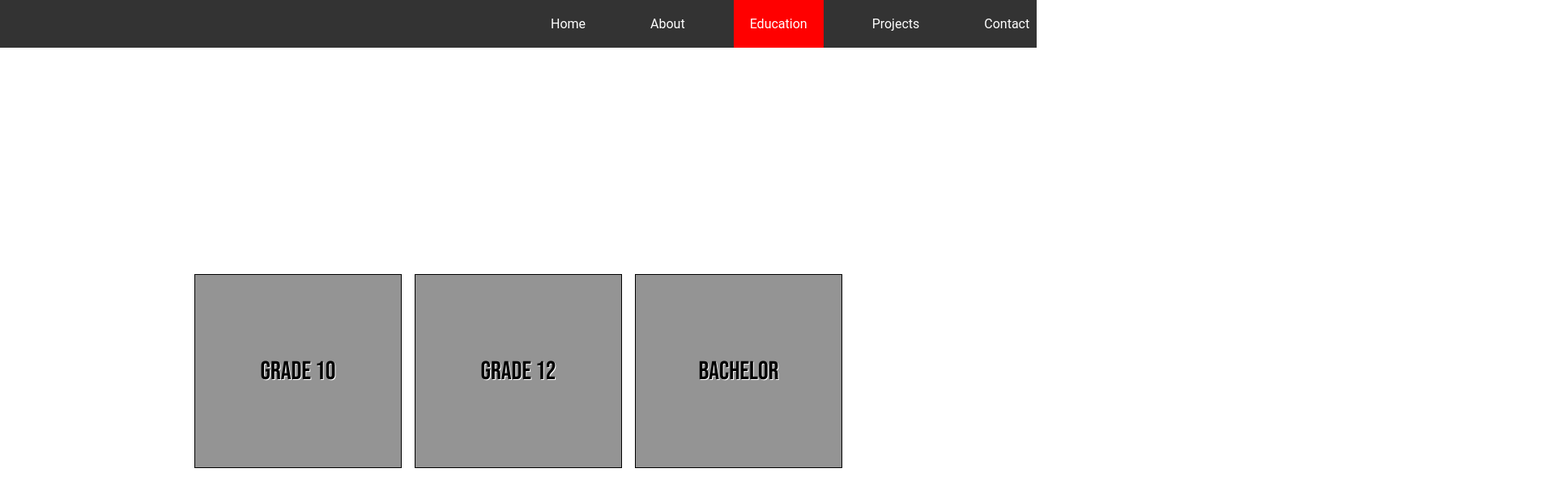
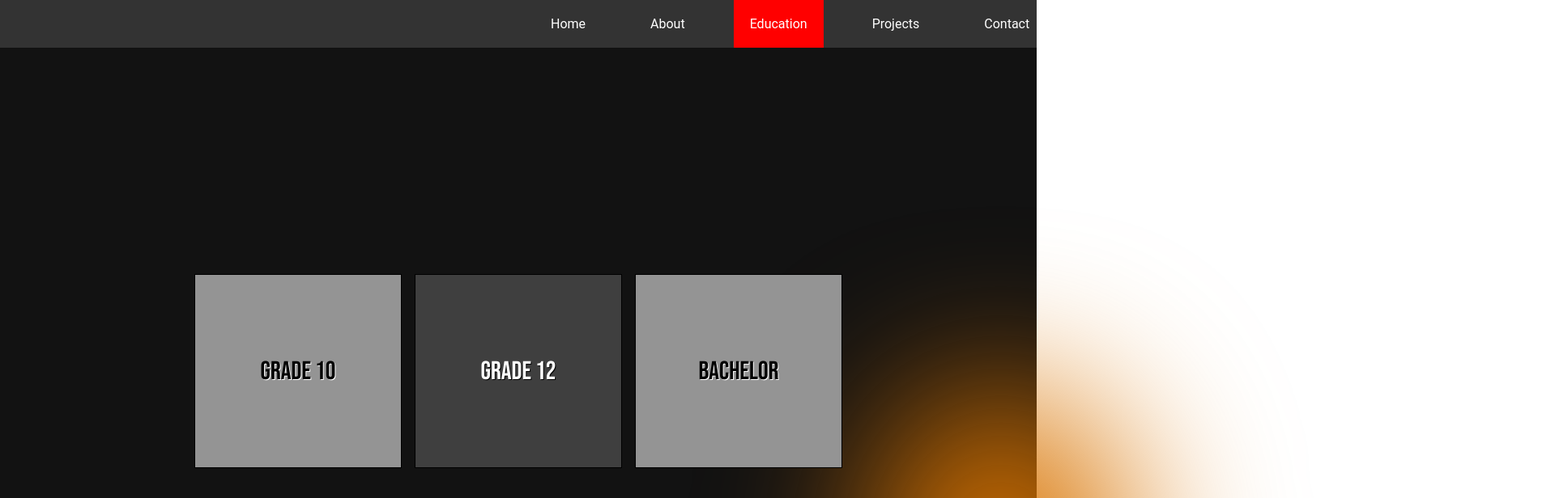
Before and after one commit to sanjograiofficial/portfolio-with-react, a React (Vite) app: page /education in a window 1280 px wide. Shown: the top 616 px of the page at 81% size, 1920 px wide, since content can reach past the window. Built offline with nearby package versions, Linux system fonts and the light colour scheme.

Commit message:
Modified Edu page

```diff
--- a/src/App.css
+++ b/src/App.css
@@ -7,6 +7,7 @@
 }
 body {
   font-family: "Roboto", sans-serif;
+  overflow: hidden;
 }
 .container {
   width: 100%;
@@ -20,8 +21,9 @@ body {
   display: flex;
   justify-content: flex-end;
   align-items: center;
-  width: 100%;
+  width: 100vw;
   height: auto;
+  z-index: 1;
 }
 .navbar ul {
   display: flex;
@@ -63,7 +65,7 @@ body {
   z-index: -1;
 }
 .home:hover::before {
-  filter: blur(5px) grayscale(0);
+  filter: blur(0px) grayscale(0);
 }
 .red {
   background-color: red;
@@ -75,10 +77,11 @@ body {
 
 .about {
   height: 100%;
-  width: 100%;
+  width: 100vw;
   background-color: #686868;
   color: #fff;
   font-size: 1.5rem;
+  overflow-y: scroll;
 }
 .about h1,
 h3 {
@@ -148,6 +151,67 @@ h3 {
   align-items: center;
   height: 100vh;
   width: 100vw;
+  background-color: #121212;
+}
+.edu-container::before {
+  content: "";
+  position: absolute;
+  background-color: rgb(216, 115, 0);
+  height: 50%;
+  width: 25%;
+  border-radius: 50%;
+  filter: blur(100px);
+  right: -10px;
+  bottom: -10%;
+  z-index: 0;
+  animation: float 5s linear infinite;
+}
+@keyframes float {
+  0% {
+    right: -500px;
+  }
+  25% {
+    right: 500px;
+  }
+  50% {
+    right: 1000px;
+  }
+  75% {
+    right: 2100px;
+  }
+  100% {
+    right: 2200%;
+  }
+}
+.edu-container::after {
+  content: "";
+  position: absolute;
+  background-color: rgb(0, 191, 216);
+  height: 50%;
+  width: 25%;
+  border-radius: 50%;
+  filter: blur(100px);
+  left: -10px;
+  top: -10%;
+  z-index: 0;
+  animation: float-2 3s linear infinite;
+}
+@keyframes float-2 {
+  0% {
+    left: -500px;
+  }
+  25% {
+    left: 500px;
+  }
+  50% {
+    left: 1000px;
+  }
+  75% {
+    left: 2100px;
+  }
+  100% {
+    left: 2200%;
+  }
 }
 .card {
   border: 1px solid black;
@@ -161,8 +225,12 @@ h3 {
   flex-direction: column;
   justify-content: center;
   align-items: center;
+  z-index: 1;
 }
-.hover{
+.card:hover {
+  transform: scale(1.1px);
+}
+.hover {
   display: block;
   text-align: center;
 }
--- a/src/pages/Education.jsx
+++ b/src/pages/Education.jsx
@@ -1,29 +1,30 @@
 import React, { useState } from "react";
 import data from "./data";
 export default function Education() {
-  const [hover, setHover] = useState(false);
+  const [hover, setHover] = useState(null);
 
-  const handleMouseEnter = () => {
-    setHover(true);
+  const handleMouseEnter = (getCurrentId) => {
+    setHover(getCurrentId === hover ? null : getCurrentId);
   };
   const handleMouseLeave = () => {
-    setHover(false);
+    setHover(null);
   };
-  console.log(data);
 
   return (
-    <div>
+    <div className="edu-body">
       {data && data.length > 0 ? (
         <div className="edu-container">
           {data.map((dataItem) => (
             <div
               key={dataItem.id}
-              className="card card-1"
-              onMouseEnter={handleMouseEnter}
+              className={`card card-${dataItem.id}`}
+              onMouseEnter={() => handleMouseEnter(dataItem.id)}
               onMouseLeave={handleMouseLeave}
             >
               <h3>{dataItem.grade}</h3>
-              {hover && <p className="hover">{dataItem.org}</p>}
+              {hover === dataItem.id ? (
+                <div className="hover">{dataItem.org}</div>
+              ) : null}
             </div>
           ))}
         </div>
```
